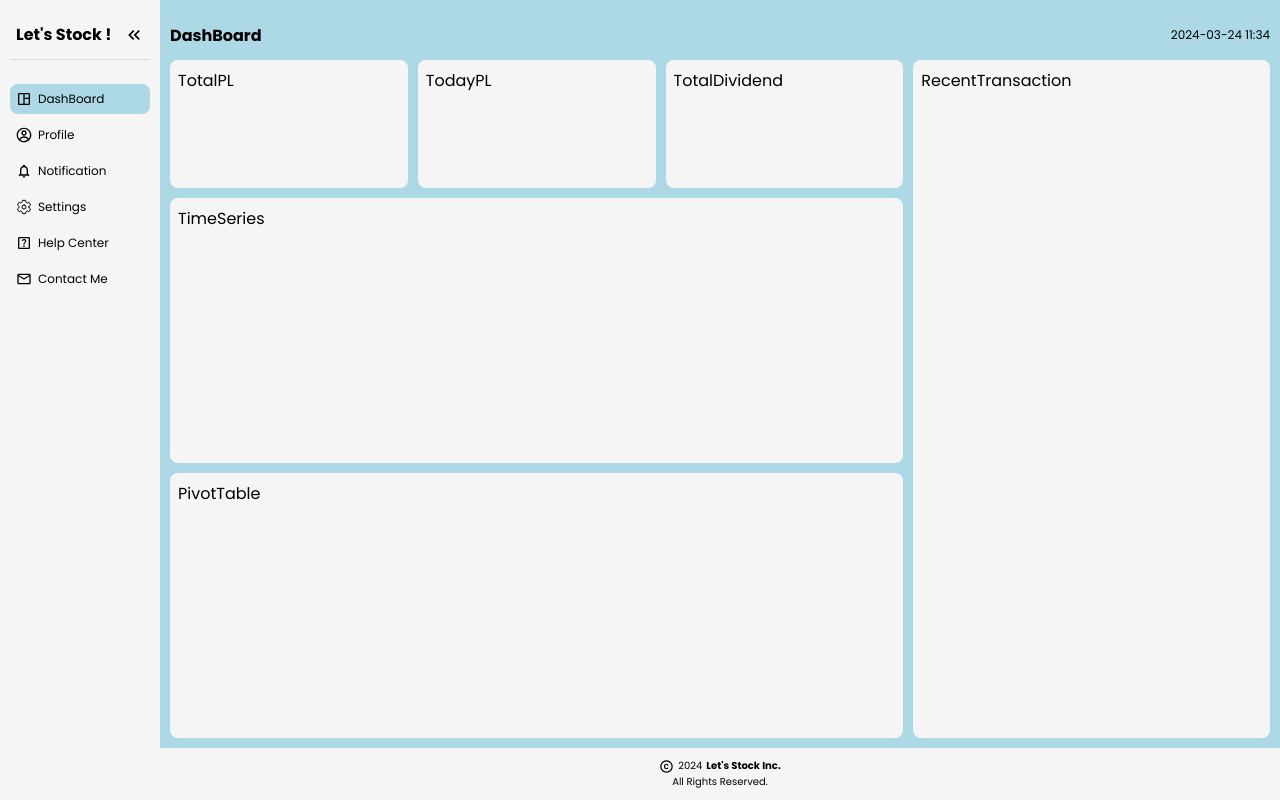
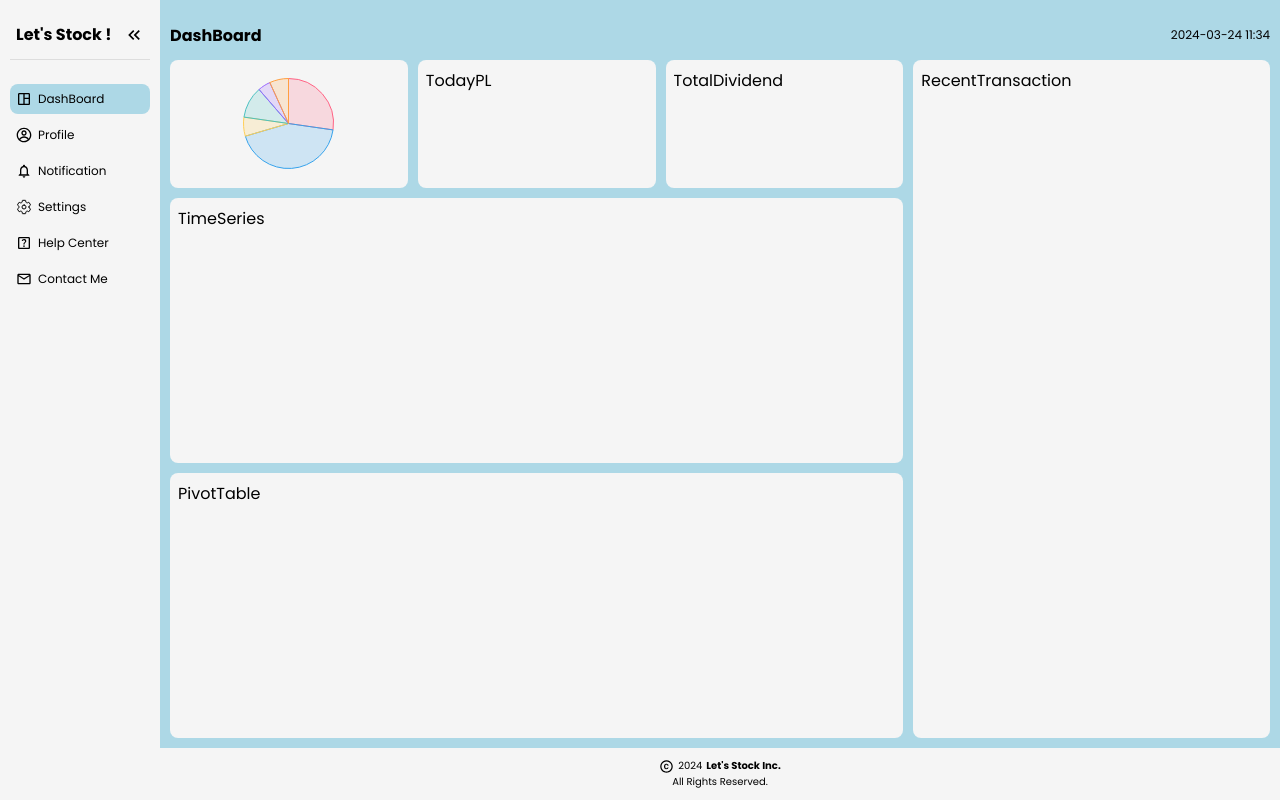
Before and after one commit to allenyummy/lets-stock-frontend, a React (Create React App) app: page /home in a window 1280 px wide. Built offline with nearby package versions, Linux system fonts and the light colour scheme.

Commit message:
feat: dashboard chart

```diff
--- a/package.json
+++ b/package.json
@@ -10,7 +10,9 @@
     "@types/node": "^16.18.88",
     "@types/react": "^18.2.65",
     "@types/react-dom": "^18.2.21",
+    "chart.js": "^4.4.2",
     "react": "^18.2.0",
+    "react-chartjs-2": "^5.2.0",
     "react-dom": "^18.2.0",
     "react-icons": "^5.0.1",
     "react-router-dom": "^6.22.3",
--- a/src/components/DashBoard/components/TotalPL/TotalPL.tsx
+++ b/src/components/DashBoard/components/TotalPL/TotalPL.tsx
@@ -1,5 +1,82 @@
+import {
+  ArcElement,
+  CategoryScale,
+  Chart as ChartJS,
+  Legend,
+  LineController,
+  LineElement,
+  LinearScale,
+  PointElement,
+  Title,
+  Tooltip,
+} from 'chart.js';
+import { Pie } from 'react-chartjs-2';
+
+ChartJS.register(
+  CategoryScale,
+  Legend,
+  Tooltip,
+  ArcElement,
+  LineController,
+  LineElement,
+  PointElement,
+  LinearScale,
+  Title,
+);
+
+export const data = {
+  labels: ['Red', 'Blue', 'Yellow', 'Green', 'Purple', 'Orange'],
+  datasets: [
+    {
+      label: '# of Votes',
+      data: [12, 19, 3, 5, 2, 3],
+      backgroundColor: [
+        'rgba(255, 99, 132, 0.2)',
+        'rgba(54, 162, 235, 0.2)',
+        'rgba(255, 206, 86, 0.2)',
+        'rgba(75, 192, 192, 0.2)',
+        'rgba(153, 102, 255, 0.2)',
+        'rgba(255, 159, 64, 0.2)',
+      ],
+      borderColor: [
+        'rgba(255, 99, 132, 1)',
+        'rgba(54, 162, 235, 1)',
+        'rgba(255, 206, 86, 1)',
+        'rgba(75, 192, 192, 1)',
+        'rgba(153, 102, 255, 1)',
+        'rgba(255, 159, 64, 1)',
+      ],
+      borderWidth: 1,
+    },
+  ],
+};
+
 const TotalPL = () => {
-  return <div>TotalPL</div>;
+  return (
+    <div
+      style={{
+        height: '100%',
+        width: '100%',
+        padding: '10px',
+        display: 'flex',
+        flexDirection: 'row',
+        justifyContent: 'center',
+        alignItems: 'center',
+      }}
+    >
+      <Pie
+        data={data}
+        options={{
+          maintainAspectRatio: false,
+          plugins: {
+            legend: {
+              display: false,
+            },
+          },
+        }}
+      />
+    </div>
+  );
 };
 
 export default TotalPL;
```
Also changed, not shown: 1 other file (tests, documents, lock files or other folders).
